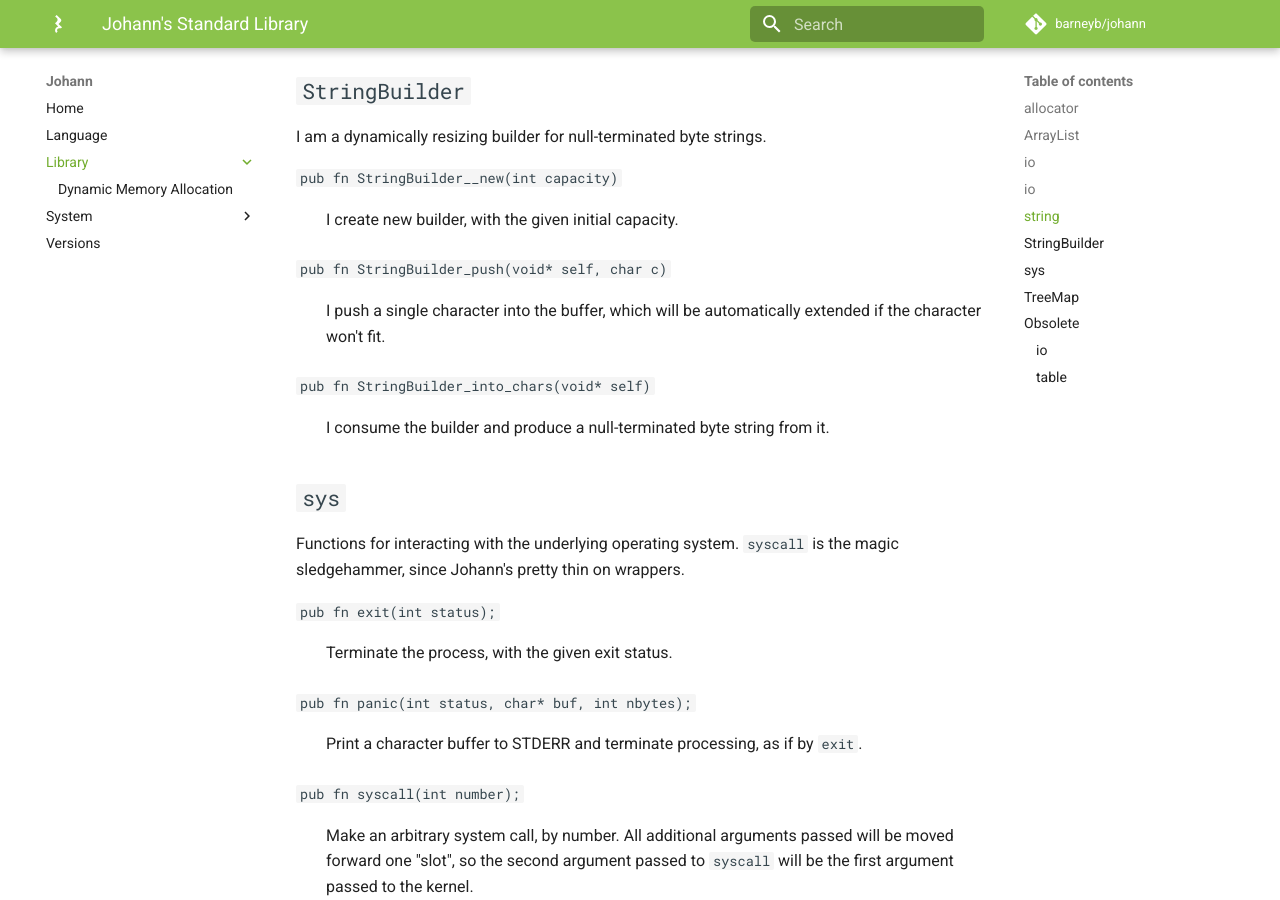
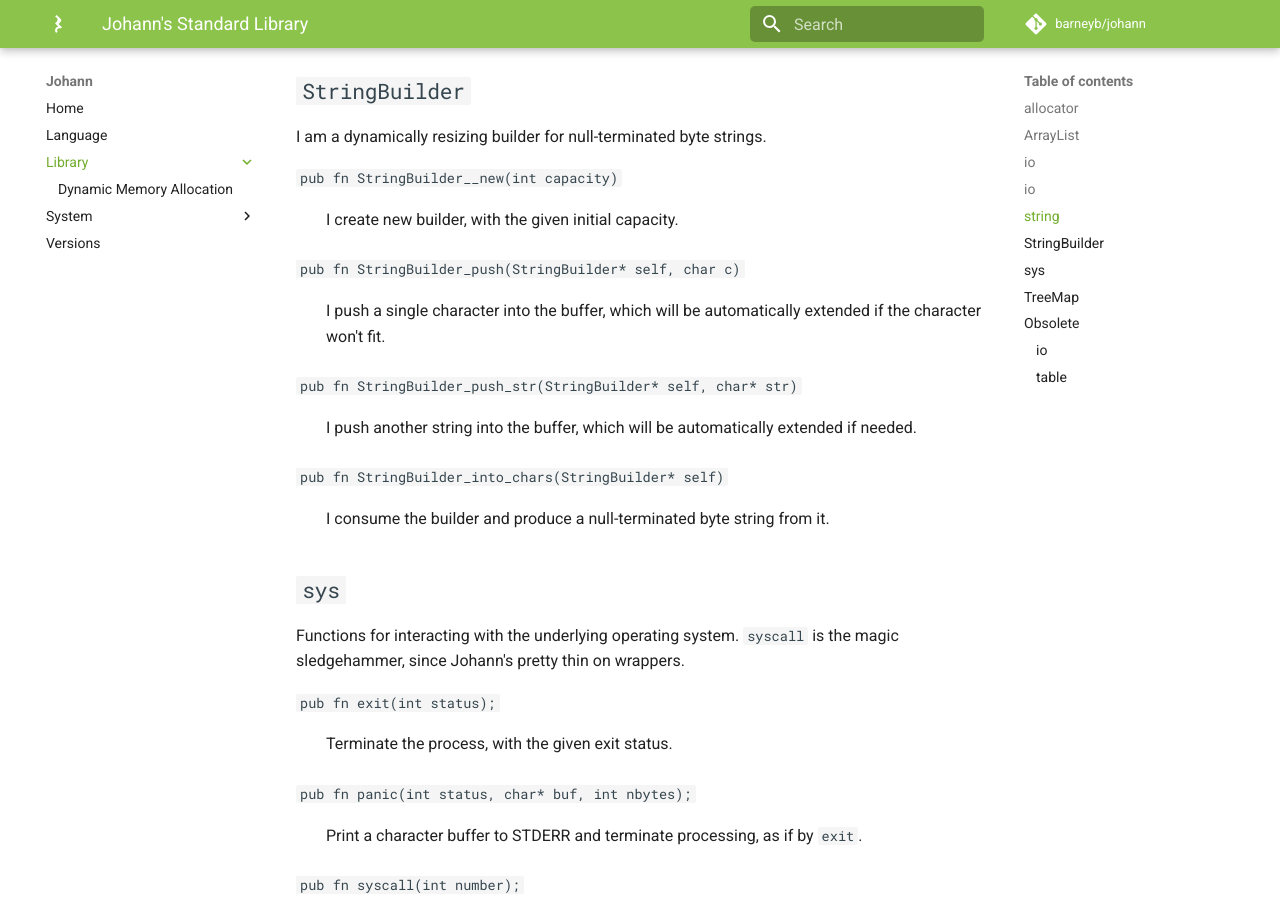
Before and after one commit to barneyb/johann, an MkDocs documentation site: the page built from documentation/docs/library/index.md, in a window 1280 px wide and 900 px high, scrolled down 3260 px. Built offline with MkDocs 1.6.1 and Material for MkDocs 9.7.7, drawn with Linux system fonts in a browser that asks for light colours; comment, search, counter and statistics services are not loaded.

Commit message:
support pushing NTBS into StringBuilder and struct-ify

```diff
--- a/documentation/docs/library/index.md
+++ b/documentation/docs/library/index.md
@@ -142,11 +142,15 @@ I am a dynamically resizing builder for null-terminated byte strings.
 
 : I create new builder, with the given initial capacity.
 
-`pub fn StringBuilder_push(void* self, char c) `
+`pub fn StringBuilder_push(StringBuilder* self, char c) `
 
 : I push a single character into the buffer, which will be automatically extended if the character won't fit.
 
-`pub fn StringBuilder_into_chars(void* self) `
+`pub fn StringBuilder_push_str(StringBuilder* self, char* str) `
+
+: I push another string into the buffer, which will be automatically extended if needed.
+
+`pub fn StringBuilder_into_chars(StringBuilder* self) `
 
 : I consume the builder and produce a null-terminated byte string from it.
 
```
Also changed, not shown: documentation/docs/versions/index.md (+1 -1 lines), 3 other files.
